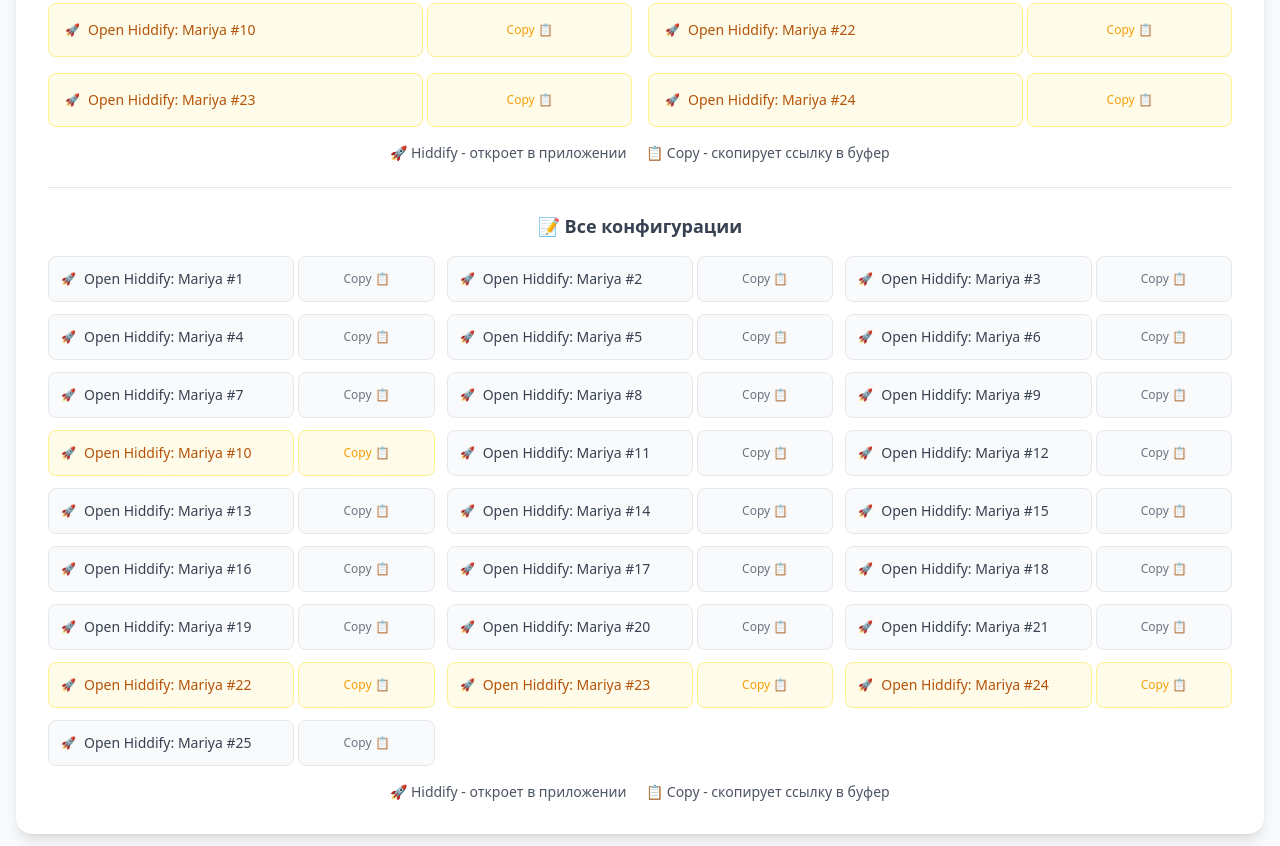
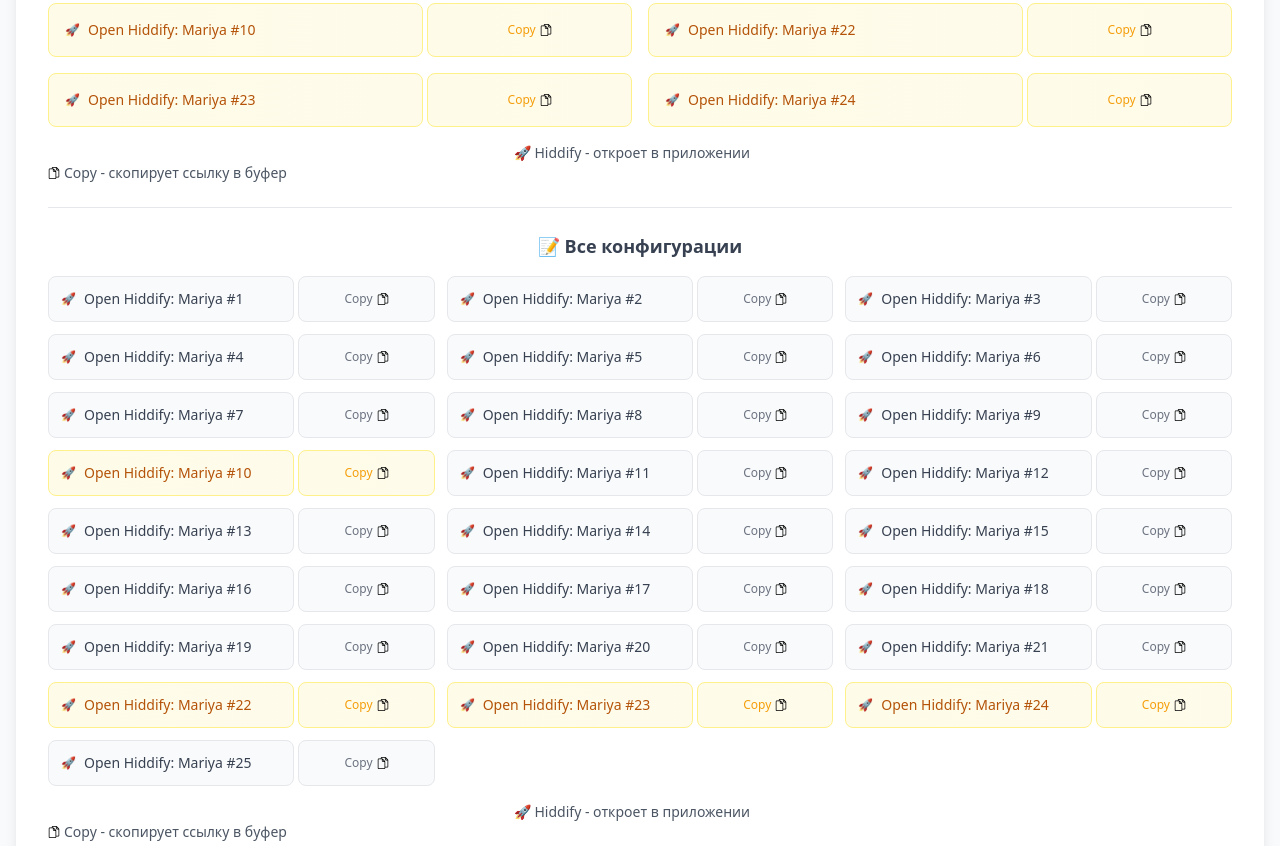
Before and after one commit to sprutadm/free, a plain HTML site: page docs/index.html in a window 1280 px wide. Shown: the part 3113-3959 px from the top of the page. Drawn offline with nearby package versions, Linux system fonts and the light colour scheme; no server answers.

Commit message:
index v3.1

```diff
--- a/docs/index.html
+++ b/docs/index.html
@@ -167,7 +167,10 @@
                                         :data-url="config.url" @click="copyToClipboard(config.url)"
                                         :title="`Скопировать ссылку ${config.name} в буфер`">
                                     <div class="flex items-center justify-center">
-                                        <span class="text-xs text-amber-500 group-hover:text-amber-600 group-hover:scale-110 transition-all whitespace-nowrap">Copy 📋</span>
+                                        <div class="flex items-center gap-1">
+                                            <span class="text-xs text-amber-500 group-hover:text-amber-600 whitespace-nowrap">Copy</span>
+                                            <img src="img/copy.svg" alt="Copy" class="w-3 h-3 text-amber-500 group-hover:text-amber-600 group-hover:scale-110 transition-all">
+                                        </div>
                                     </div>
                                 </button>
                             </div>
@@ -176,7 +179,7 @@
                     <div class="mt-4 text-center">
                         <p class="text-sm text-gray-600">
                             <span class="inline-block mr-4">🚀 Hiddify - откроет в приложении</span>
-                            <span class="inline-block">📋 Copy - скопирует ссылку в буфер</span>
+                            <span class="inline-block flex items-center gap-1"><img src="img/copy.svg" alt="Copy" class="w-3 h-3"> Copy - скопирует ссылку в буфер</span>
                         </p>
                     </div>
                 </div>
@@ -209,8 +212,12 @@
                                         :data-url="config.url" @click="copyToClipboard(config.url)"
                                         :title="`Скопировать ссылку ${config.name} в буфер`">
                                     <div class="flex items-center justify-center">
-                                        <span class="text-xs group-hover:text-blue-500 group-hover:scale-110 transition-all whitespace-nowrap"
-                                              :class="config.isRecommended ? 'text-amber-500 group-hover:text-amber-600' : 'text-gray-500'">Copy 📋</span>
+                                        <div class="flex items-center gap-1">
+                                            <span class="text-xs group-hover:text-blue-500 whitespace-nowrap"
+                                                  :class="config.isRecommended ? 'text-amber-500 group-hover:text-amber-600' : 'text-gray-500'">Copy</span>
+                                            <img src="img/copy.svg" alt="Copy" class="w-3 h-3 group-hover:scale-110 transition-all"
+                                                 :class="config.isRecommended ? 'text-amber-500 group-hover:text-amber-600' : 'text-gray-500 group-hover:text-blue-500'">
+                                        </div>
                                     </div>
                                 </button>
                             </div>
@@ -219,7 +226,7 @@
                     <div class="mt-4 text-center">
                         <p class="text-sm text-gray-600">
                             <span class="inline-block mr-4">🚀 Hiddify - откроет в приложении</span>
-                            <span class="inline-block">📋 Copy - скопирует ссылку в буфер</span>
+                            <span class="inline-block flex items-center gap-1"><img src="img/copy.svg" alt="Copy" class="w-3 h-3"> Copy - скопирует ссылку в буфер</span>
                         </p>
                     </div>
                 </div>
```
Also changed, not shown: docs/img/copy.svg (added).
